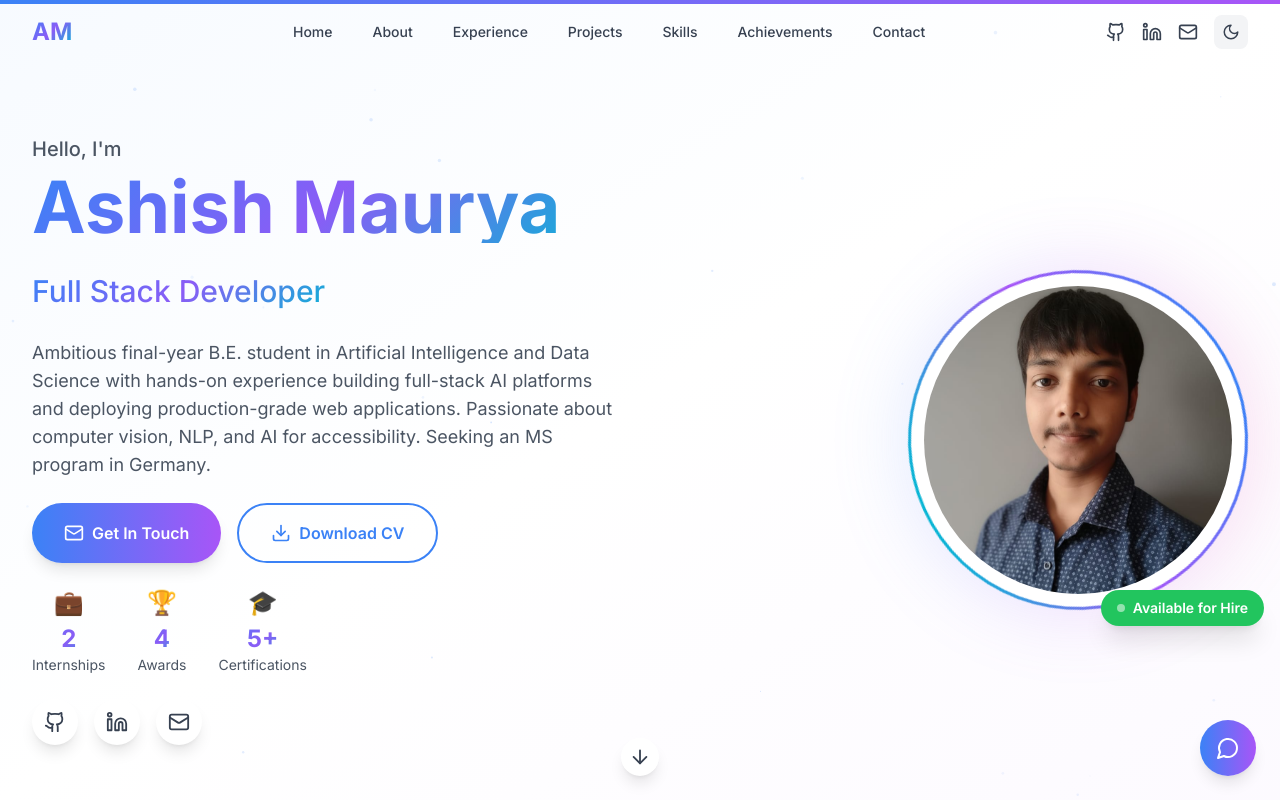
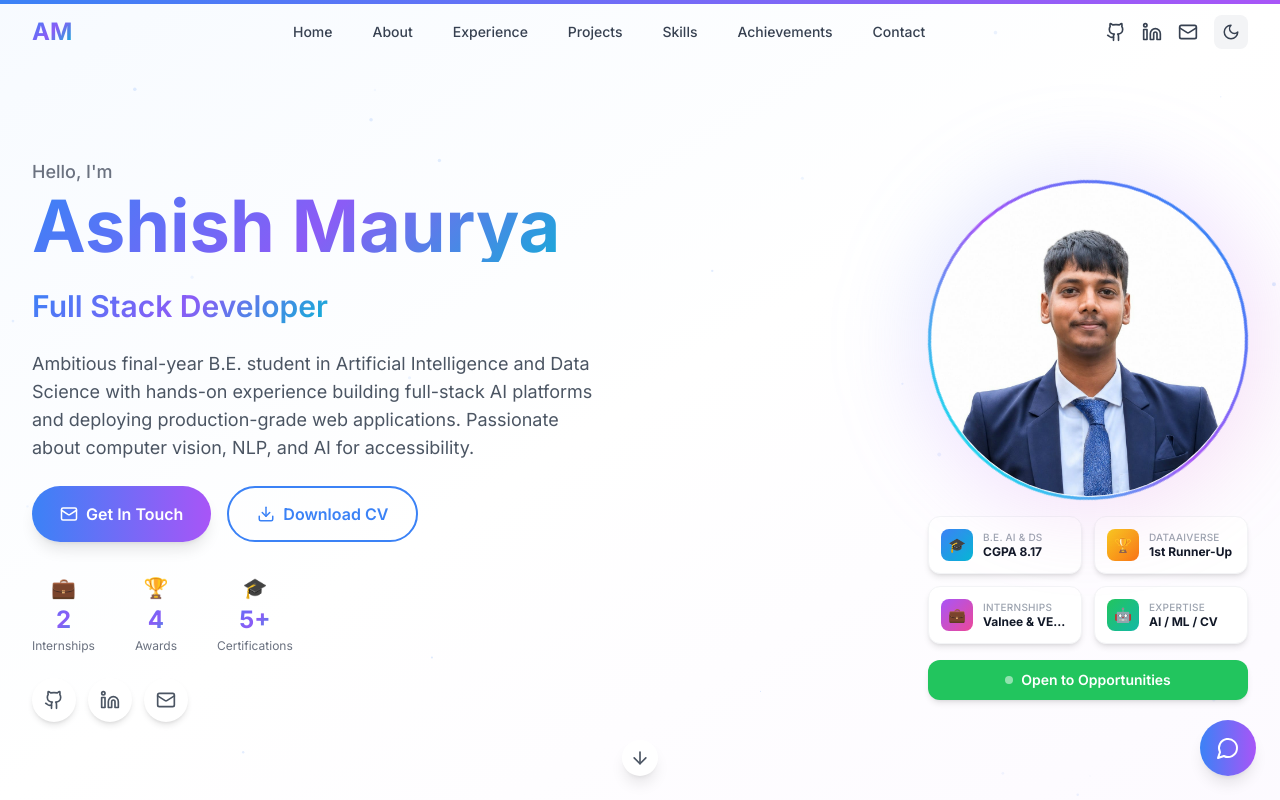
Before and after one commit to Ashish-2458/Portfolio, a Next.js app: page / in a window 1280 px wide. Shown: the top 800 px of the page. Built offline with nearby package versions, Linux system fonts and the light colour scheme.

Commit message:
fix: update all social links - correct GitHub, LinkedIn, email

```diff
--- a/components/Contact.tsx
+++ b/components/Contact.tsx
@@ -40,13 +40,13 @@ const socialLinks = [
   {
     name: 'GitHub',
     icon: Github,
-    href: 'https://github.com/maurya-ashish',
+    href: 'https://github.com/Ashish-2458',
     color: 'hover:text-gray-900 dark:hover:text-white'
   },
   {
     name: 'LinkedIn',
     icon: Linkedin,
-    href: 'https://linkedin.com/in/ashishkumar-maurya',
+    href: 'https://www.linkedin.com/in/ashish-maurya-62396b1b2/',
     color: 'hover:text-blue-600'
   },
   {
--- a/components/FloatingActionButton.tsx
+++ b/components/FloatingActionButton.tsx
@@ -20,13 +20,13 @@ const quickActions = [
   {
     icon: Github,
     label: 'GitHub',
-    href: 'https://github.com/maurya-ashish',
+    href: 'https://github.com/Ashish-2458',
     color: 'bg-gray-800 hover:bg-gray-900'
   },
   {
     icon: Linkedin,
     label: 'LinkedIn',
-    href: 'https://linkedin.com/in/ashishkumar-maurya',
+    href: 'https://www.linkedin.com/in/ashish-maurya-62396b1b2/',
     color: 'bg-blue-600 hover:bg-blue-700'
   }
 ]
--- a/components/Footer.tsx
+++ b/components/Footer.tsx
@@ -16,13 +16,13 @@ const quickLinks = [
 const socialLinks = [
   {
     name: 'GitHub',
-    href: 'https://github.com/maurya-ashish',
+    href: 'https://github.com/Ashish-2458',
     icon: Github,
     color: 'hover:text-gray-900 dark:hover:text-white'
   },
   {
     name: 'LinkedIn',
-    href: 'https://linkedin.com/in/ashishkumar-maurya',
+    href: 'https://www.linkedin.com/in/ashish-maurya-62396b1b2/',
     icon: Linkedin,
     color: 'hover:text-blue-500'
   },
--- a/components/Hero.tsx
+++ b/components/Hero.tsx
@@ -5,14 +5,23 @@ import { TypeAnimation } from 'react-type-animation'
 import { ArrowDown, Download, Github, Linkedin, Mail } from 'lucide-react'
 import dynamic from 'next/dynamic'
 
-const ParticleBackground = dynamic(() => import('./ParticleBackground').then(m => ({ default: m.ParticleBackground })), { ssr: false })
+const ParticleBackground = dynamic(
+  () => import('./ParticleBackground').then(m => ({ default: m.ParticleBackground })),
+  { ssr: false }
+)
 
-// Single shared variant set — everything fades in fast with minimal stagger
 const fadeUp = (delay = 0) => ({
   initial: { opacity: 0, y: 16 },
   animate: { opacity: 1, y: 0 },
   transition: { duration: 0.4, delay },
 })
+
+const cards = [
+  { icon: '🎓', label: 'B.E. AI & DS', value: 'CGPA 8.17', gradient: 'from-blue-500 to-cyan-500', delay: 0.3 },
+  { icon: '🏆', label: 'DataAIVerse', value: '1st Runner-Up', gradient: 'from-yellow-400 to-orange-500', delay: 0.42 },
+  { icon: '💼', label: 'Internships', value: 'Valnee & VESIT', gradient: 'from-purple-500 to-pink-500', delay: 0.54 },
+  { icon: '🤖', label: 'Expertise', value: 'AI / ML / CV', gradient: 'from-green-500 to-teal-500', delay: 0.66 },
+]
 
 export function Hero() {
   const scrollToAbout = () => {
@@ -20,30 +29,31 @@ export function Hero() {
   }
 
   return (
-    <section id="home" className="relative min-h-screen flex items-center justify-center overflow-hidden pt-20">
+    <section
+      id="home"
+      className="relative min-h-screen flex items-center justify-center overflow-hidden pt-20"
+    >
       <ParticleBackground />
       <div className="absolute inset-0 bg-gradient-to-br from-primary-50/50 via-transparent to-purple-50/50 dark:from-dark-900/50 dark:via-transparent dark:to-purple-900/20" />
 
-      <div className="relative z-10 max-w-7xl mx-auto px-4 sm:px-6 lg:px-8">
-        <div className="grid lg:grid-cols-2 gap-12 items-center min-h-[calc(100vh-5rem)]">
+      <div className="relative z-10 w-full max-w-7xl mx-auto px-4 sm:px-6 lg:px-8 py-16">
+        <div className="grid lg:grid-cols-2 gap-16 items-center">
 
-          {/* Left — Content */}
-          <div className="space-y-6 text-center lg:text-left">
+          {/* ── LEFT ── */}
+          <div className="flex flex-col gap-6 text-center lg:text-left">
 
-            {/* Name */}
-            <motion.div {...fadeUp(0)} className="space-y-2">
-              <p className="text-lg md:text-xl text-gray-600 dark:text-gray-400 font-medium">
-                Hello, I'm
-              </p>
+            {/* Greeting + Name */}
+            <motion.div {...fadeUp(0)} className="space-y-1">
+              <p className="text-lg text-gray-500 dark:text-gray-400 font-medium">Hello, I'm</p>
               <h1 className="text-5xl md:text-6xl lg:text-7xl font-bold gradient-text leading-tight">
                 Ashish Maurya
               </h1>
             </motion.div>
 
-            {/* Typing */}
+            {/* Typing animation */}
             <motion.div
-              {...fadeUp(0.1)}
-              className="text-2xl md:text-3xl font-medium text-gray-700 dark:text-gray-300 h-12 flex items-center lg:justify-start justify-center"
+              {...fadeUp(0.08)}
+              className="h-10 flex items-center lg:justify-start justify-center"
             >
               <TypeAnimation
                 sequence={[
@@ -56,30 +66,33 @@ export function Hero() {
                 wrapper="span"
                 speed={60}
                 repeat={Infinity}
-                className="gradient-text"
+                className="text-2xl md:text-3xl font-semibold gradient-text"
               />
             </motion.div>
 
             {/* Description */}
             <motion.p
-              {...fadeUp(0.15)}
-              className="text-base md:text-lg text-gray-600 dark:text-gray-400 leading-relaxed max-w-2xl"
+              {...fadeUp(0.14)}
+              className="text-base md:text-lg text-gray-600 dark:text-gray-400 leading-relaxed max-w-xl"
             >
-              Ambitious final-year B.E. student in Artificial Intelligence and Data Science with hands-on experience building full-stack AI platforms and deploying production-grade web applications. Passionate about computer vision, NLP, and AI for accessibility. Seeking an MS program in Germany.
+              Ambitious final-year B.E. student in Artificial Intelligence and Data Science
+              with hands-on experience building full-stack AI platforms and deploying
+              production-grade web applications. Passionate about computer vision, NLP,
+              and AI for accessibility.
             </motion.p>
 
-            {/* CTAs */}
+            {/* CTA buttons */}
             <motion.div
               {...fadeUp(0.2)}
-              className="flex flex-col sm:flex-row gap-4 lg:justify-start justify-center"
+              className="flex flex-wrap gap-4 lg:justify-start justify-center"
             >
               <motion.a
                 href="#contact"
-                  whileHover={{ scale: 1.05, boxShadow: "0 10px 30px rgba(59,130,246,0.3)" }}
+                whileHover={{ scale: 1.05, boxShadow: '0 10px 30px rgba(59,130,246,0.3)' }}
                 whileTap={{ scale: 0.95 }}
-                  className="px-8 py-4 bg-gradient-to-r from-primary-500 to-purple-500 text-white font-semibold rounded-full shadow-lg hover:shadow-xl transition-all duration-300 flex items-center gap-2 justify-center"
+                className="px-7 py-3.5 bg-gradient-to-r from-primary-500 to-purple-500 text-white font-semibold rounded-full shadow-lg flex items-center gap-2"
               >
-                  <Mail size={20} />
+                <Mail size={18} />
                 Get In Touch
               </motion.a>
               <motion.a
@@ -87,130 +100,146 @@ export function Hero() {
                 download
                 whileHover={{ scale: 1.05 }}
                 whileTap={{ scale: 0.95 }}
-                  className="px-8 py-4 border-2 border-primary-500 text-primary-500 dark:text-primary-400 font-semibold rounded-full hover:bg-primary-500 hover:text-white transition-all duration-300 flex items-center gap-2 justify-center"
+                className="px-7 py-3.5 border-2 border-primary-500 text-primary-500 dark:text-primary-400 font-semibold rounded-full hover:bg-primary-500 hover:text-white transition-all duration-300 flex items-center gap-2"
               >
-                  <Download size={20} />
+                <Download size={18} />
                 Download CV
               </motion.a>
             </motion.div>
 
-            {/* Stats */}
+            {/* Stats row */}
             <motion.div
-              {...fadeUp(0.25)}
-              className="flex lg:justify-start justify-center items-center gap-8"
+              {...fadeUp(0.26)}
+              className="flex lg:justify-start justify-center items-center gap-10 pt-2"
             >
               {[
-                { number: "2", label: "Internships", icon: "💼" },
-                { number: "4", label: "Awards", icon: "🏆" },
-                { number: "5+", label: "Certifications", icon: "🎓" },
-              ].map((stat) => (
-                <div key={stat.label} className="text-center group">
-                  <div className="text-2xl mb-1">{stat.icon}</div>
+                { number: '2', label: 'Internships', icon: '💼' },
+                { number: '4', label: 'Awards', icon: '🏆' },
+                { number: '5+', label: 'Certifications', icon: '🎓' },
+              ].map(stat => (
+                <div key={stat.label} className="text-center">
+                  <div className="text-xl mb-0.5">{stat.icon}</div>
                   <div className="text-2xl font-bold gradient-text">{stat.number}</div>
-                  <div className="text-sm text-gray-600 dark:text-gray-400">{stat.label}</div>
+                  <div className="text-xs text-gray-500 dark:text-gray-400 mt-0.5">{stat.label}</div>
                 </div>
               ))}
             </motion.div>
 
-            {/* Social Links */}
+            {/* Social icons */}
             <motion.div
-              {...fadeUp(0.3)}
-              className="flex lg:justify-start justify-center space-x-4"
+              {...fadeUp(0.32)}
+              className="flex lg:justify-start justify-center gap-3"
             >
               {[
-                { icon: Github, href: "https://github.com/maurya-ashish", label: "GitHub" },
-                { icon: Linkedin, href: "https://linkedin.com/in/ashishkumar-maurya", label: "LinkedIn" },
-                { icon: Mail, href: "mailto:maurya21ashish@gmail.com", label: "Email" },
+                { icon: Github, href: 'https://github.com/Ashish-2458', label: 'GitHub' },
+                { icon: Linkedin, href: 'https://www.linkedin.com/in/ashish-maurya-62396b1b2/', label: 'LinkedIn' },
+                { icon: Mail, href: 'mailto:maurya21ashish@gmail.com', label: 'Email' },
               ].map(({ icon: Icon, href, label }) => (
                 <motion.a
                   key={label}
                   href={href}
                   target="_blank"
                   rel="noopener noreferrer"
-                  whileHover={{ scale: 1.2, y: -4 }}
+                  whileHover={{ scale: 1.15, y: -3 }}
                   whileTap={{ scale: 0.9 }}
-                  className="p-3 rounded-full bg-white dark:bg-dark-800 shadow-lg hover:shadow-xl text-gray-700 dark:text-gray-300 hover:text-primary-500 dark:hover:text-primary-400 transition-all duration-300"
+                  className="p-3 rounded-full bg-white dark:bg-dark-800 shadow-md hover:shadow-lg text-gray-600 dark:text-gray-300 hover:text-primary-500 transition-all duration-300"
                   aria-label={label}
                 >
-                  <Icon size={22} />
+                  <Icon size={20} />
                 </motion.a>
               ))}
             </motion.div>
           </div>
 
-          {/* Right — Profile Image */}
+          {/* ── RIGHT ── Photo top, 2×2 card grid below */}
           <motion.div
-            initial={{ opacity: 0, scale: 0.95 }}
-            animate={{ opacity: 1, scale: 1 }}
+            initial={{ opacity: 0, x: 30 }}
+            animate={{ opacity: 1, x: 0 }}
             transition={{ duration: 0.5, delay: 0.1 }}
             className="flex justify-center lg:justify-end"
           >
-            <div className="relative w-72 h-72 md:w-80 md:h-80 lg:w-[340px] lg:h-[340px] group">
-              {/* Glow */}
-              <div className="absolute inset-0 rounded-full bg-gradient-to-r from-blue-400 via-purple-500 to-pink-500 opacity-20 blur-2xl group-hover:opacity-40 transition-opacity duration-500" />
+            {/* Container width = 320px to match photo */}
+            <div className="flex flex-col items-center gap-4 w-80">
 
-              {/* Rotating border */}
+              {/* Photo — bigger */}
+              <div className="relative w-80 h-80 flex-shrink-0">
+                <div className="absolute -inset-4 rounded-full bg-gradient-to-br from-blue-400/20 via-purple-400/20 to-pink-400/20 blur-2xl" />
                 <motion.div
                   animate={{ rotate: 360 }}
-                transition={{ duration: 16, repeat: Infinity, ease: "linear" }}
-                className="absolute inset-0 rounded-full bg-gradient-to-r from-primary-500 via-purple-500 to-cyan-500 p-[3px]"
+                  transition={{ duration: 18, repeat: Infinity, ease: 'linear' }}
+                  className="absolute inset-0 rounded-full p-[3px] bg-gradient-to-r from-primary-500 via-purple-500 to-cyan-400"
                 >
                   <div className="w-full h-full rounded-full bg-white dark:bg-dark-900" />
                 </motion.div>
-
-              {/* Photo */}
-              <div className="absolute inset-4 rounded-full overflow-hidden bg-gradient-to-br from-gray-100 to-gray-200 dark:from-dark-800 dark:to-dark-700">
+                <div className="absolute inset-[4px] rounded-full overflow-hidden">
                   <img
-                  src="/ashish-photo.jpg"
+                    src="/image-ashish.png"
                     alt="Ashish Maurya"
-                  className="w-full h-full object-cover group-hover:scale-105 transition-transform duration-500"
-                  onError={(e) => {
-                    const t = e.target as HTMLImageElement
-                    t.style.display = 'none'
-                    const fb = t.nextElementSibling as HTMLElement
-                    if (fb) fb.style.display = 'flex'
-                  }}
+                    className="w-full h-full object-cover object-top"
                   />
-                <div
-                  className="w-full h-full bg-gradient-to-br from-primary-500 via-purple-600 to-pink-500 items-center justify-center text-7xl font-bold text-white"
-                  style={{ display: 'none' }}
-                >
-                  AM
                 </div>
               </div>
 
-              {/* Available badge */}
+              {/* 2×2 grid of cards — exactly matches photo width */}
+              <div className="grid grid-cols-2 gap-3 w-full">
+                {cards.map(card => (
                   <motion.div
-                initial={{ scale: 0 }}
-                animate={{ scale: 1 }}
-                transition={{ delay: 0.5, type: "spring" }}
-                className="absolute -bottom-4 -right-4 bg-green-500 text-white px-4 py-2 rounded-full text-sm font-semibold shadow-xl flex items-center gap-2"
+                    key={card.label}
+                    initial={{ opacity: 0, y: 14 }}
+                    animate={{ opacity: 1, y: 0 }}
+                    transition={{ delay: card.delay, type: 'spring', stiffness: 130, damping: 18 }}
+                    whileHover={{ scale: 1.03 }}
+                    className="flex items-center gap-2.5 bg-white dark:bg-dark-800 rounded-xl px-3 py-3 shadow-md border border-gray-100 dark:border-dark-700"
                   >
-                <div className="w-2 h-2 bg-white rounded-full animate-pulse" />
-                Available for Hire
-              </motion.div>
+                    <div className={`w-8 h-8 bg-gradient-to-br ${card.gradient} rounded-lg flex items-center justify-center text-sm flex-shrink-0`}>
+                      {card.icon}
+                    </div>
+                    <div className="min-w-0">
+                      <p className="text-[10px] text-gray-400 dark:text-gray-500 font-medium uppercase tracking-wide leading-none mb-0.5 truncate">
+                        {card.label}
+                      </p>
+                      <p className="text-xs font-bold text-gray-900 dark:text-white leading-tight truncate">
+                        {card.value}
+                      </p>
                     </div>
                   </motion.div>
+                ))}
+              </div>
+
+              {/* Available for Hire — full width */}
+              <motion.div
+                initial={{ opacity: 0, y: 14 }}
+                animate={{ opacity: 1, y: 0 }}
+                transition={{ delay: 0.78, type: 'spring', stiffness: 130, damping: 18 }}
+                className="flex items-center justify-center gap-2 bg-green-500 text-white px-4 py-2.5 rounded-xl text-sm font-semibold shadow-md w-full"
+              >
+                <span className="w-2 h-2 rounded-full bg-white animate-pulse flex-shrink-0" />
+                 Open to Opportunities
+              </motion.div>
+
+            </div>
+          </motion.div>
+
+        </div>
       </div>
 
       {/* Scroll indicator */}
       <motion.div
         initial={{ opacity: 0 }}
         animate={{ opacity: 1 }}
-          transition={{ duration: 0.5, delay: 0.6 }}
-          className="absolute bottom-8 left-1/2 transform -translate-x-1/2"
+        transition={{ duration: 0.5, delay: 0.7 }}
+        className="absolute bottom-8 left-1/2 -translate-x-1/2"
       >
         <motion.button
           onClick={scrollToAbout}
           animate={{ y: [0, 8, 0] }}
           transition={{ duration: 2, repeat: Infinity }}
-            className="p-2 rounded-full bg-white dark:bg-dark-800 shadow-lg text-gray-700 dark:text-gray-300 hover:text-primary-500 transition-colors duration-300"
-            aria-label="Scroll to about"
+          className="p-2 rounded-full bg-white dark:bg-dark-800 shadow-lg text-gray-600 dark:text-gray-300 hover:text-primary-500 transition-colors duration-300"
+          aria-label="Scroll down"
         >
-            <ArrowDown size={22} />
+          <ArrowDown size={20} />
         </motion.button>
       </motion.div>
-      </div>
     </section>
   )
 }
--- a/components/Projects.tsx
+++ b/components/Projects.tsx
@@ -20,7 +20,7 @@ const projects = [
     ],
     icon: Brain,
     color: 'from-blue-500 to-cyan-500',
-    github: 'https://github.com/maurya-ashish',
+    github: 'https://github.com/Ashish-2458',
     demo: 'https://onevision-ai.netlify.app/',
     image: '/projects/ai-navigation.jpg',
     award: '🥈 1st Runner-Up'
@@ -40,7 +40,7 @@ const projects = [
     ],
     icon: Heart,
     color: 'from-red-500 to-pink-500',
-    github: 'https://github.com/maurya-ashish',
+    github: 'https://github.com/Ashish-2458',
     demo: '#',
     image: '/projects/health-platform.jpg'
   }
@@ -51,14 +51,14 @@ const additionalProjects = [
     title: 'Social Media Analytics Tool',
     description: 'Streamlit-based analytics platform providing content insights, profile improvement tips, and progress visualization with Blynk Cloud integration.',
     technologies: ['Streamlit', 'Python', 'LLM', 'Blynk', 'Data Visualization'],
-    github: 'https://github.com/maurya-ashish',
+    github: 'https://github.com/Ashish-2458',
     demo: '#'
   },
   {
     title: 'Modern Portfolio Website',
     description: 'Professional portfolio showcasing projects and skills with stunning animations, dark mode, and fully responsive design.',
     technologies: ['Next.js', 'TypeScript', 'Framer Motion', 'Tailwind CSS'],
-    github: 'https://github.com/maurya-ashish',
+    github: 'https://github.com/Ashish-2458',
     demo: '#'
   }
 ]
@@ -87,7 +87,7 @@ export function Projects() {
           </p>
           <div className="flex justify-center mt-6">
             <motion.a
-              href="https://github.com/ashishmaurya"
+              href="https://github.com/Ashish-2458"
               target="_blank"
               rel="noopener noreferrer"
               whileHover={{ scale: 1.05 }}
```
Also changed, not shown: components/Navigation.tsx (+4 -4 lines), public/image-ashish.png (added). Lines whose indentation alone changed are shown as unchanged.
